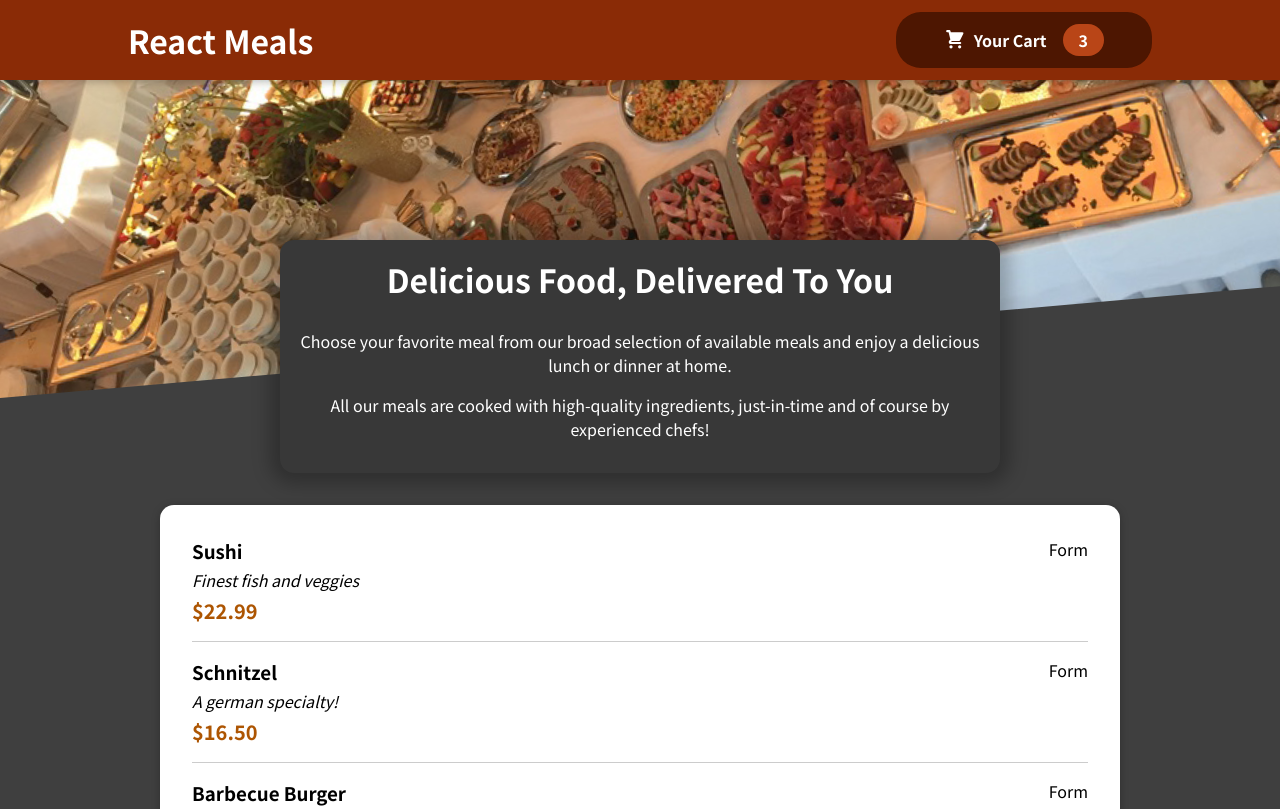
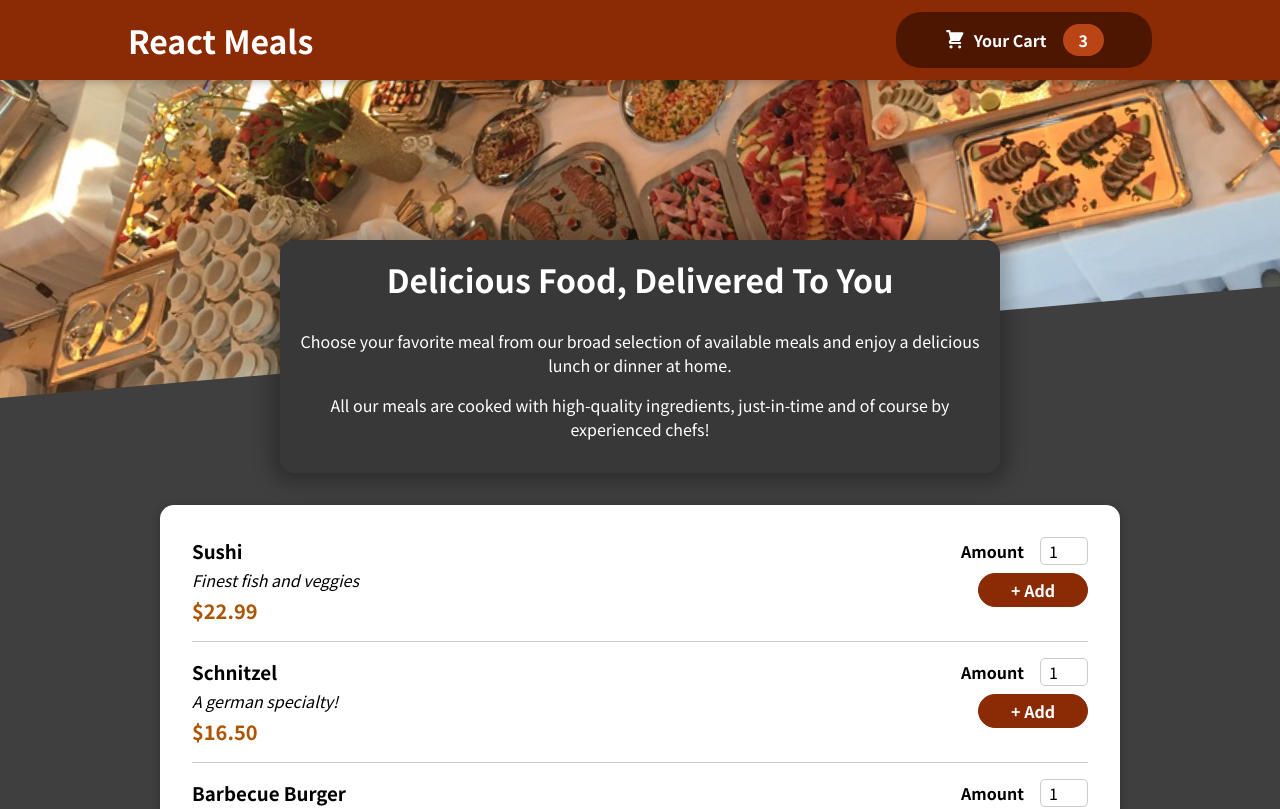
Before and after one commit to lucasdreher/01-starting-project, a React (Create React App) app: page / in a window 1280 px wide. Shown: the top 809 px of the page. Built offline with nearby package versions, Linux system fonts and the light colour scheme.

Commit message:
Meal Item complete

```diff
--- a/src/components/Meals/AvailableMeals.js
+++ b/src/components/Meals/AvailableMeals.js
@@ -31,7 +31,7 @@
 
 const AvailableMeals = () => {
 	const mealsList = DUMMY_MEALS.map((meal) => (
-		<MealItem key={meal.id} name={meal.name} description={meal.description} price={meal.price} />
+		<MealItem id={meal.id} key={meal.id} name={meal.name} description={meal.description} price={meal.price} />
 	));
 
 	return (
--- a/src/components/Meals/MealItem/MealItem.js
+++ b/src/components/Meals/MealItem/MealItem.js
@@ -1,4 +1,5 @@
 import classes from './MealItem.module.css';
+import MealItemForm from './MealItemForm';
 
 const MealItem = (props) => {
 	const price = `$${props.price.toFixed(2)}`;
@@ -10,7 +11,9 @@
 				<div className={classes.description}>{props.description}</div>
 				<div className={classes.price}>{price}</div>
 			</div>
-			<div>Form</div>
+			<div>
+				<MealItemForm id={props.id} />
+			</div>
 		</li>
 	);
 };
--- /dev/null
+++ b/src/components/Meals/MealItem/MealItemForm.js
@@ -0,0 +1,23 @@
+import classes from './MealItemForm.module.css';
+import Input from '../../UI/Input';
+
+const MealItemForm = (props) => {
+	return (
+		<form className={classes.form} action="">
+			<Input
+				label="Amount"
+				input={{
+					id: 'amount_' + props.id,
+					type: 'number',
+					min: '1',
+					max: '5',
+					step: '1',
+					defaultValue: '1'
+				}}
+			/>
+			<button>+ Add</button>
+		</form>
+	);
+};
+
+export default MealItemForm;
--- /dev/null
+++ b/src/components/Meals/MealItem/MealItemForm.module.css
@@ -0,0 +1,20 @@
+.form {
+	text-align: right;
+}
+
+.form button {
+	font: inherit;
+	cursor: pointer;
+	background-color: #8a2b06;
+	border: 1px solid #8a2b06;
+	color: white;
+	padding: 0.25rem 2rem;
+	border-radius: 20px;
+	font-weight: bold;
+}
+
+.form button:hover,
+.form button:active {
+	background-color: #641e03;
+	border-color: #641e03;
+}
```
